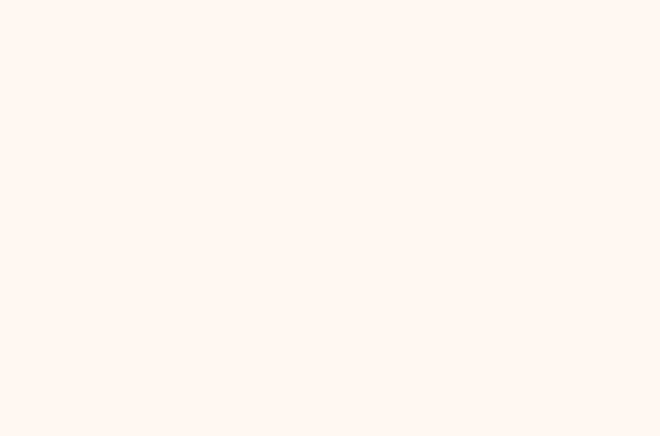
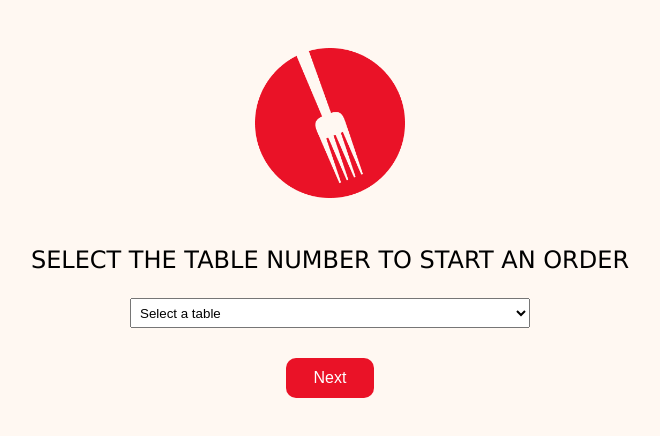
Before and after one commit to supremvanam/Qrder-Frontend, a React (Create React App) app: page /selecttable in a window 1280 px wide. Before the commit this address had no page. Shown: the top 436 px of the page, without its empty margins (310-970 px from the left). Built offline with nearby package versions, Linux system fonts and the light colour scheme.

Commit message:
Added Table Selection Page

```diff
--- a/package.json
+++ b/package.json
@@ -7,6 +7,7 @@
     "@testing-library/react": "^11.2.7",
     "@testing-library/user-event": "^12.8.3",
     "axios": "^0.24.0",
+    "bootstrap": "^5.1.3",
     "concurrently": "^6.4.0",
     "html5-qrcode": "^2.1.3",
     "json-server": "^0.17.0",
--- a/src/App.js
+++ b/src/App.js
@@ -4,6 +4,7 @@ import QRCode from "./components/QRCode";
 import Product from "./components/Product";
 import CartItem from "./components/CartItem";
 import OrderItem from "./components/OrderItem";
+import TableSelection from "./components/TableSelection";
 import { BrowserRouter as Router, Routes, Route } from "react-router-dom";
 
 function App() {
@@ -12,9 +13,13 @@ function App() {
       <Routes>
         <Route path="/" element={<Home />} />
         <Route path="/scan" element={<QRCode />} />
+
         <Route path="/product" element={<Product />} />
         <Route path="/cart" element={<CartItem />} />
         <Route path="/pay" element={<OrderItem />} />
+
+        <Route path="/selecttable" element={<TableSelection />} />
+
         {/* <Route path='/print' element={ <PrintData />} /> */}
       </Routes>
     </Router>
--- a/src/components/Home.js
+++ b/src/components/Home.js
@@ -1,15 +1,18 @@
 import React from "react";
 import logoPNG from "../images/qrder-logo.png";
+import TableSelection from "./TableSelection";
 import { NavLink } from "react-router-dom";
 
 const Home = () => {
   return (
     <div>
       <div>
-        <a className="restaurant-btn">Restaurant Staff</a>
+        <NavLink to="/selecttable" className="restaurant-btn">
+          Restaurant Staff
+        </NavLink>
       </div>
       &nbsp;
-      <img className="logo" src={logoPNG} />
+      <img alt="Qrder Logo" className="logo" src={logoPNG} />
       <h1 className="tagline-heading">Qrder</h1>
       <p className="tagline-paragraph">
         Qrder, pronounced as “Qorder” is a web application that provides digital
--- a/src/components/Html5QrcodePlugin.jsx
+++ b/src/components/Html5QrcodePlugin.jsx
@@ -38,7 +38,7 @@ class Html5QrcodePlugin extends React.Component {
     var config = createConfig(this.props);
     var verbose = this.props.verbose === true;
 
-    // Suceess callback is required.
+    // Success callback is required.
     if (!this.props.qrCodeSuccessCallback) {
       throw "qrCodeSuccessCallback is required callback.";
     }
--- a/src/components/QRCode.js
+++ b/src/components/QRCode.js
@@ -17,7 +17,7 @@ export class QRCode extends Component {
   render() {
     return (
       <div className="App">
-        <img className="logo" src={logoPNG} />
+        <img alt="Qrder Logo" className="logo" src={logoPNG} />
         &nbsp;&nbsp;
         <section className="App-section">
           <Html5QrcodePlugin
--- /dev/null
+++ b/src/components/TableSelection.js
@@ -0,0 +1,28 @@
+import React from "react";
+import { NavLink } from "react-router-dom";
+import logoPNG from "../images/qrder-logo.png";
+
+const TableSelection = () => {
+  return (
+    <div>
+      <img alt="Qrder Logo" className="logo" src={logoPNG} />
+      <p className="tagline-paragraph">
+        SELECT THE TABLE NUMBER TO START AN ORDER
+      </p>
+      <select class="select-tag">
+        <option selected>Select a table</option>
+        <option value="1">Table No 1</option>
+        <option value="2">Table No 7</option>
+        <option value="3">Table No 9</option>
+      </select>
+      <div className="item-center">
+        <NavLink to="/product" className="btn text-center">
+          {" "}
+          Next{" "}
+        </NavLink>
+      </div>
+    </div>
+  );
+};
+
+export default TableSelection;
--- a/src/index.css
+++ b/src/index.css
@@ -117,12 +117,14 @@ a {
   margin-bottom: 20px;
   text-decoration: underline;
   display: block;
+  color: black;
 }
 
 .logo {
   min-width: 70px;
   width: 150px;
   margin-top: 3em;
+  margin-bottom: 3em;
   display: block;
   margin-left: auto;
   margin-right: auto;
@@ -166,6 +168,17 @@ a {
   margin: 15;
 }
 
+.select-tag {
+  display: block;
+  padding: 5px;
+  width: 30em;
+  height: 15em;
+  margin-left: auto;
+  margin-right: auto;
+  height: 30px;
+  margin-bottom: 30px;
+}
+
 @media print {
   .no-printme {
     display: none;
--- a/src/index.js
+++ b/src/index.js
@@ -2,6 +2,5 @@ import React from "react";
 import ReactDOM from "react-dom";
 import "./index.css";
 import App from "./App";
-import { Html5QrcodeScanner } from "html5-qrcode";
 
 ReactDOM.render(<App />, document.getElementById("root"));
```
Also changed, not shown: 1 other file (tests, documents, lock files or other folders).
